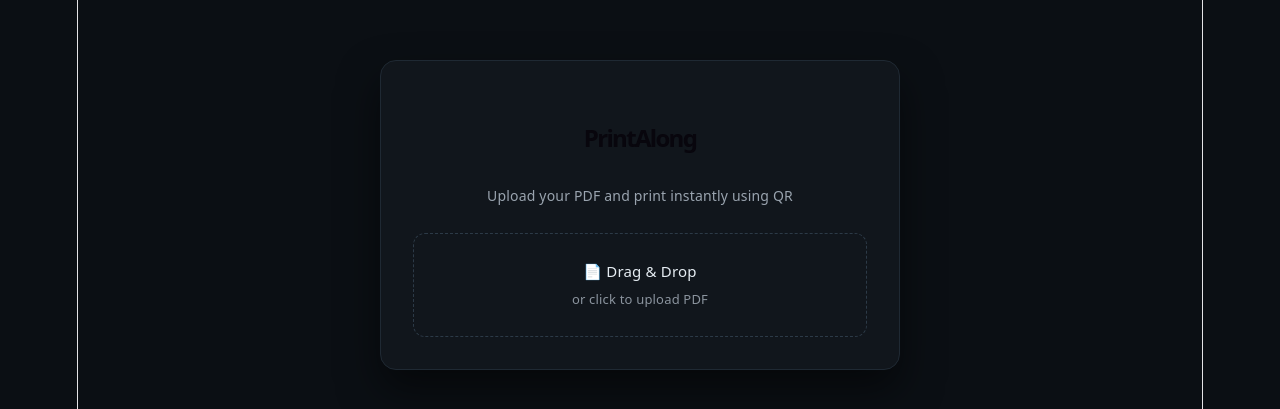
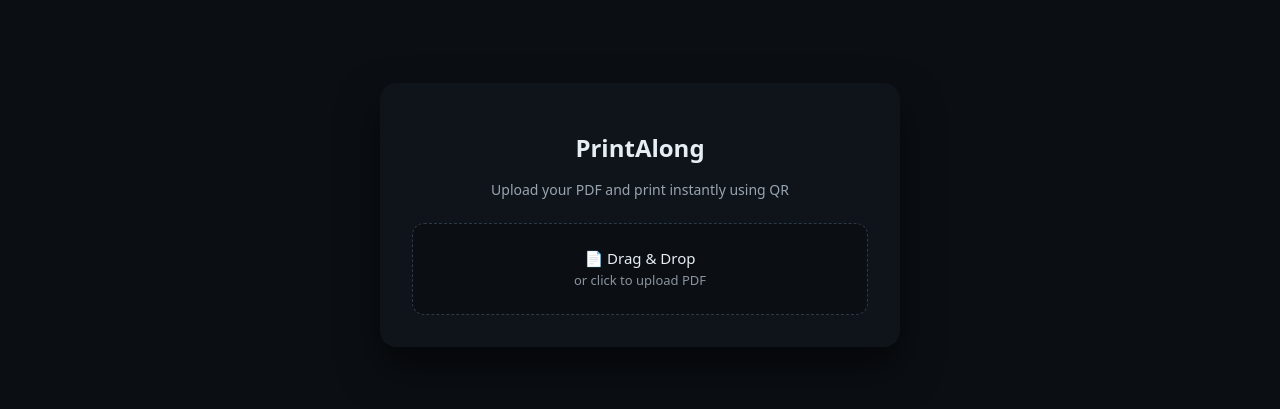
Before and after one commit to Aadhavan007/print-along, a React (Vite) app in the folder Frontend/: page / in a window 1280 px wide. Shown: the part 185-594 px from the top of the page. Built offline with nearby package versions, Linux system fonts and the light colour scheme.

Commit message:
CSS Modification

```diff
--- a/Frontend/src/App.css
+++ b/Frontend/src/App.css
@@ -19,18 +19,17 @@ body {
   padding: 40px;
 }
 
-/* MAIN CONTAINER */
+/* MAIN CARD */
 .card {
   width: 520px;
   max-width: 100%;
   padding: 32px;
 
-  background: #11161c;
+  background: #0f141a;
   border-radius: 16px;
 
-  border: 1px solid #1f2933;
-
-  box-shadow: 0 20px 40px rgba(0,0,0,0.5);
+  /* no border */
+  box-shadow: 0 20px 40px rgba(0,0,0,0.6);
 }
 
 /* HEADER */
@@ -55,12 +54,14 @@ body {
   border-radius: 12px;
   text-align: center;
   cursor: pointer;
+
+  background: #0b0f14;
   transition: 0.2s ease;
 }
 
 .upload-box:hover {
   border-color: #3b82f6;
-  background: rgba(59, 130, 246, 0.05);
+  background: #10161d;
 }
 
 .upload-box span {
@@ -81,17 +82,18 @@ body {
   color: #8b949e;
 }
 
-/* DETAILS SECTION */
+/* DETAILS */
 .details {
   margin-top: 24px;
   padding-top: 20px;
   border-top: 1px solid #1f2933;
 }
 
-/* ROWS */
+/* ROW */
 .row {
   display: flex;
   justify-content: space-between;
+  align-items: center;
   padding: 8px 0;
 }
 
@@ -103,27 +105,33 @@ body {
   font-weight: 500;
 }
 
-/* INPUT */
+/* INPUT (FIXED) */
 .row input {
   width: 60px;
-  padding: 4px;
+  padding: 6px;
+
   border-radius: 6px;
-  border: 1px solid #2c3a47;
+  border: none;
+
   background: #0b0f14;
-  color: white;
+  color: #e6edf3;
+
   text-align: center;
+
+  font-size: 14px;
+  font-family: inherit;
 }
 
 /* TOTAL */
 .total {
-  margin-top: 12px;
+  margin-top: 16px;
   font-size: 18px;
   font-weight: 600;
   color: #22c55e;
   text-align: right;
 }
 
-/* QR SECTION */
+/* QR */
 .qr {
   margin-top: 28px;
   text-align: center;
--- a/Frontend/src/index.css
+++ b/Frontend/src/index.css
@@ -1,111 +1,18 @@
-:root {
-  --text: #6b6375;
-  --text-h: #08060d;
-  --bg: #fff;
-  --border: #e5e4e7;
-  --code-bg: #f4f3ec;
-  --accent: #aa3bff;
-  --accent-bg: rgba(170, 59, 255, 0.1);
-  --accent-border: rgba(170, 59, 255, 0.5);
-  --social-bg: rgba(244, 243, 236, 0.5);
-  --shadow:
-    rgba(0, 0, 0, 0.1) 0 10px 15px -3px, rgba(0, 0, 0, 0.05) 0 4px 6px -2px;
-
-  --sans: system-ui, 'Segoe UI', Roboto, sans-serif;
-  --heading: system-ui, 'Segoe UI', Roboto, sans-serif;
-  --mono: ui-monospace, Consolas, monospace;
-
-  font: 18px/145% var(--sans);
-  letter-spacing: 0.18px;
-  color-scheme: light dark;
-  color: var(--text);
-  background: var(--bg);
-  font-synthesis: none;
-  text-rendering: optimizeLegibility;
-  -webkit-font-smoothing: antialiased;
-  -moz-osx-font-smoothing: grayscale;
-
-  @media (max-width: 1024px) {
-    font-size: 16px;
-  }
-}
-
-@media (prefers-color-scheme: dark) {
-  :root {
-    --text: #9ca3af;
-    --text-h: #f3f4f6;
-    --bg: #16171d;
-    --border: #2e303a;
-    --code-bg: #1f2028;
-    --accent: #c084fc;
-    --accent-bg: rgba(192, 132, 252, 0.15);
-    --accent-border: rgba(192, 132, 252, 0.5);
-    --social-bg: rgba(47, 48, 58, 0.5);
-    --shadow:
-      rgba(0, 0, 0, 0.4) 0 10px 15px -3px, rgba(0, 0, 0, 0.25) 0 4px 6px -2px;
-  }
-
-  #social .button-icon {
-    filter: invert(1) brightness(2);
-  }
-}
-
-body {
-  margin: 0;
-}
-
-#root {
-  width: 1126px;
-  max-width: 100%;
-  margin: 0 auto;
-  text-align: center;
-  border-inline: 1px solid var(--border);
-  min-height: 100svh;
-  display: flex;
-  flex-direction: column;
+/* Reset */
+* {
   box-sizing: border-box;
 }
 
-h1,
-h2 {
-  font-family: var(--heading);
-  font-weight: 500;
-  color: var(--text-h);
+/* Remove default spacing */
+html, body {
+  margin: 0;
+  padding: 0;
+  height: 100%;
+  background: #0b0f14; /* same as app background */
 }
 
-h1 {
-  font-size: 56px;
-  letter-spacing: -1.68px;
-  margin: 32px 0;
-  @media (max-width: 1024px) {
-    font-size: 36px;
-    margin: 20px 0;
-  }
+/* Root container should fill screen */
+#root {
+  height: 100%;
+  width: 100%;
 }
-h2 {
-  font-size: 24px;
-  line-height: 118%;
-  letter-spacing: -0.24px;
-  margin: 0 0 8px;
-  @media (max-width: 1024px) {
-    font-size: 20px;
-  }
-}
-p {
-  margin: 0;
-}
-
-code,
-.counter {
-  font-family: var(--mono);
-  display: inline-flex;
-  border-radius: 4px;
-  color: var(--text-h);
-}
-
-code {
-  font-size: 15px;
-  line-height: 135%;
-  padding: 4px 8px;
-  background: var(--code-bg);
-}
```
